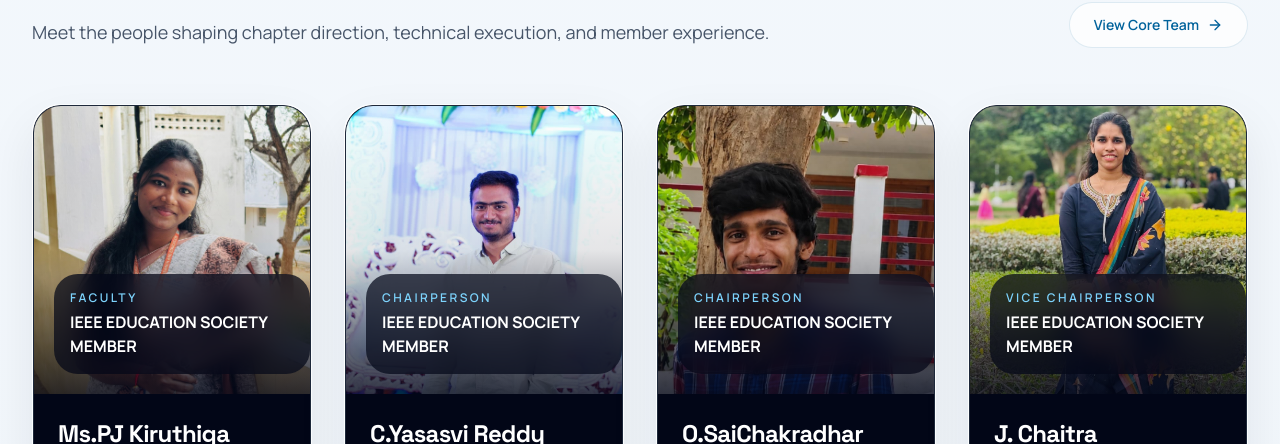
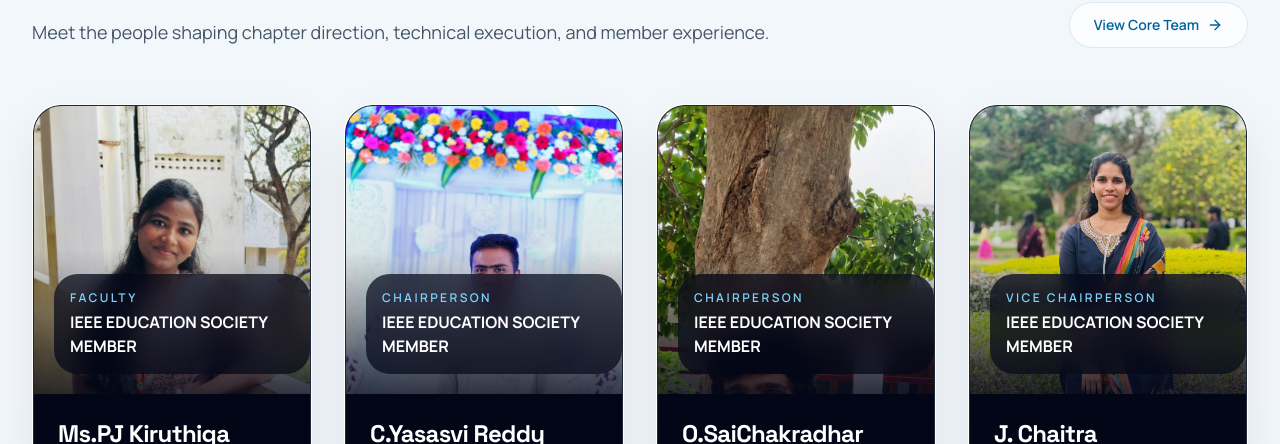
Before and after one commit to prashanthireddy0220-cyber/IEEE, a React (Vite) app in the folder client/: page / in a window 1280 px wide. Shown: the part 5154-5598 px from the top of the page. Built offline with nearby package versions, Linux system fonts and the light colour scheme; no server answers.

Commit message:
Updated team page and gallery images

```diff
--- a/client/src/components/TeamMemberCard.jsx
+++ b/client/src/components/TeamMemberCard.jsx
@@ -40,7 +40,7 @@
               src={member.photo}
               alt={member.name}
               className="h-full w-full object-cover transition-transform duration-500 group-hover:scale-105"
-              style={{ objectPosition: member?.photoPosition || 'center center' }}
+              style={{ objectPosition: member?.photoPosition || 'center top' }}
             />
             <div className="absolute inset-0 bg-gradient-to-t from-slate-950/80 via-slate-950/10 to-transparent" />
             <div className="absolute bottom-3 left-3 max-w-[78%] rounded-[16px] bg-slate-950/70 px-3 py-2 backdrop-blur-md sm:bottom-5 sm:left-5 sm:max-w-none sm:rounded-[24px] sm:px-4 sm:py-4">
```
Also changed, not shown: 7 other files (tests, documents, lock files or other folders).
